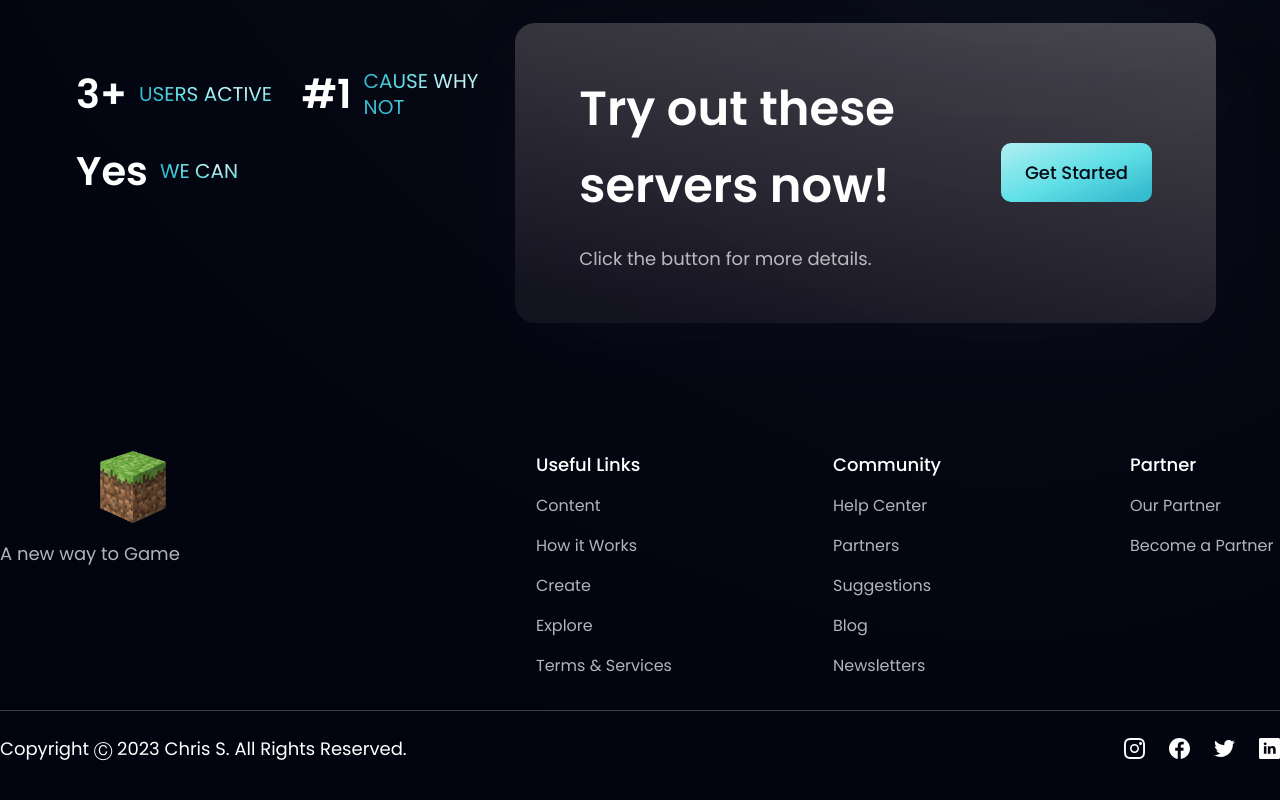
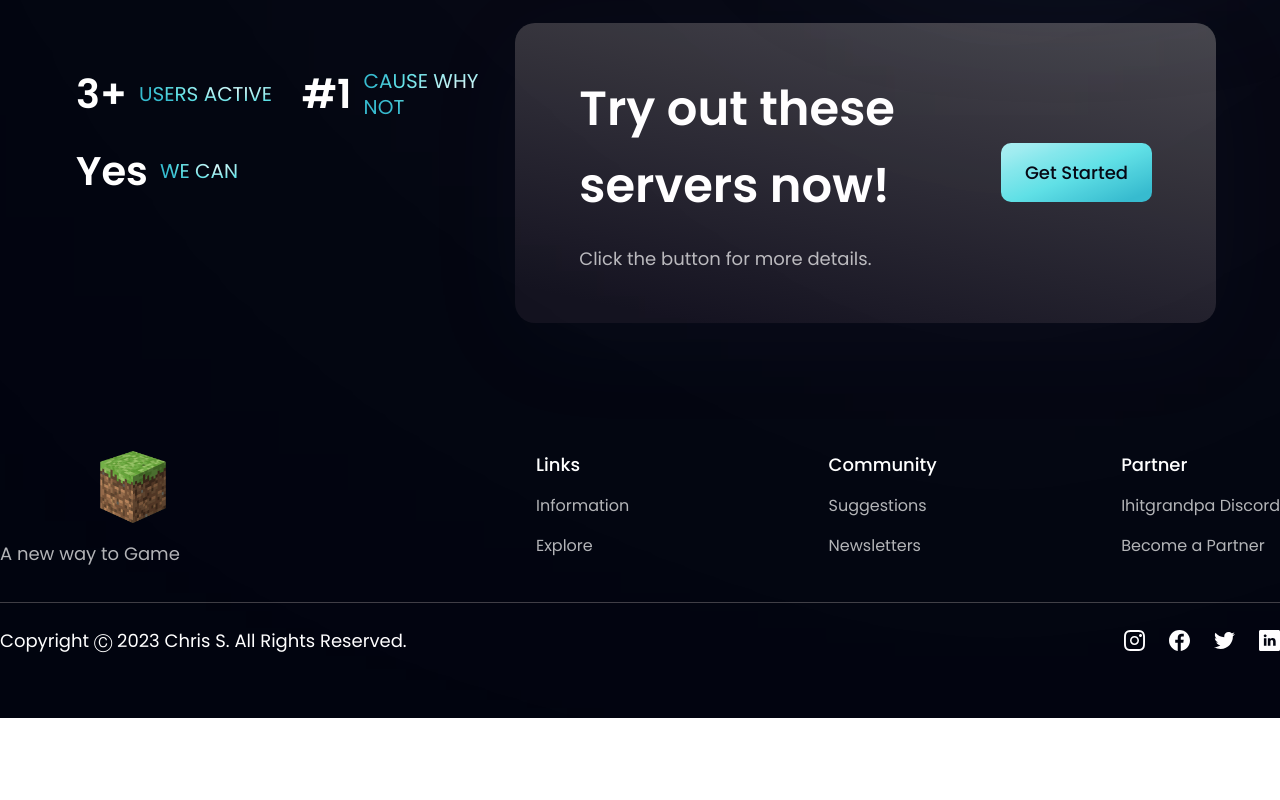
Before and after one commit to TikoMyster/tiko-minecraft-server, a React (Vite) app in the folder minecraft_server/: page / in a window 1280 px wide. Shown: the part 836-1636 px from the top of the page. After the commit the page ends 1554 px from the top, so only its background shows below. Built offline with nearby package versions, Linux system fonts and the light colour scheme.

Commit message:
updated footer links

```diff
--- a/minecraft_server/src/components/GetStarted.jsx
+++ b/minecraft_server/src/components/GetStarted.jsx
@@ -12,6 +12,7 @@ const GetStarted = () => (
         </div>
         <p className="font-poppins font-medium text-[18px] leading-[23px]">
             <span className="text-gradient">Started</span>
+            <link href= "footer"/>
 
           </p>
       </div>
--- a/minecraft_server/src/constants/index.js
+++ b/minecraft_server/src/constants/index.js
@@ -90,49 +90,30 @@ export const stats = [
 
 export const footerLinks = [
   {
-    title: "Useful Links",
+    title: "Links",
     links: [
       {
-        name: "Content",
-        link: "https://www.hoobank.com/content/",
+        name: "Information",
+        link: "",
       },
-      {
-        name: "How it Works",
-        link: "https://www.hoobank.com/how-it-works/",
-      },
-      {
-        name: "Create",
-        link: "https://www.hoobank.com/create/",
-      },
+
       {
         name: "Explore",
-        link: "https://www.hoobank.com/explore/",
+        link: "https://tikomyster-portfolio.herokuapp.com",
       },
-      {
-        name: "Terms & Services",
-        link: "https://www.hoobank.com/terms-and-services/",
-      },
+
     ],
   },
   {
     title: "Community",
     links: [
-      {
-        name: "Help Center",
-        link: "https://www.hoobank.com/help-center/",
-      },
-      {
-        name: "Partners",
-        link: "https://www.hoobank.com/partners/",
-      },
+
+
       {
         name: "Suggestions",
-        link: "https://www.hoobank.com/suggestions/",
+        link: "https://forms.gle/hmAw3p3cN3C2mUe67",
       },
-      {
-        name: "Blog",
-        link: "https://www.hoobank.com/blog/",
-      },
+
       {
         name: "Newsletters",
         link: "https://www.hoobank.com/newsletters/",
@@ -143,12 +124,12 @@ export const footerLinks = [
     title: "Partner",
     links: [
       {
-        name: "Our Partner",
-        link: "https://www.hoobank.com/our-partner/",
+        name: "Ihitgrandpa Discord",
+        link: "https://discord.gg/Xhh3UfJhwj",
       },
       {
         name: "Become a Partner",
-        link: "https://www.hoobank.com/become-a-partner/",
+        link: "",
       },
     ],
   },
```
